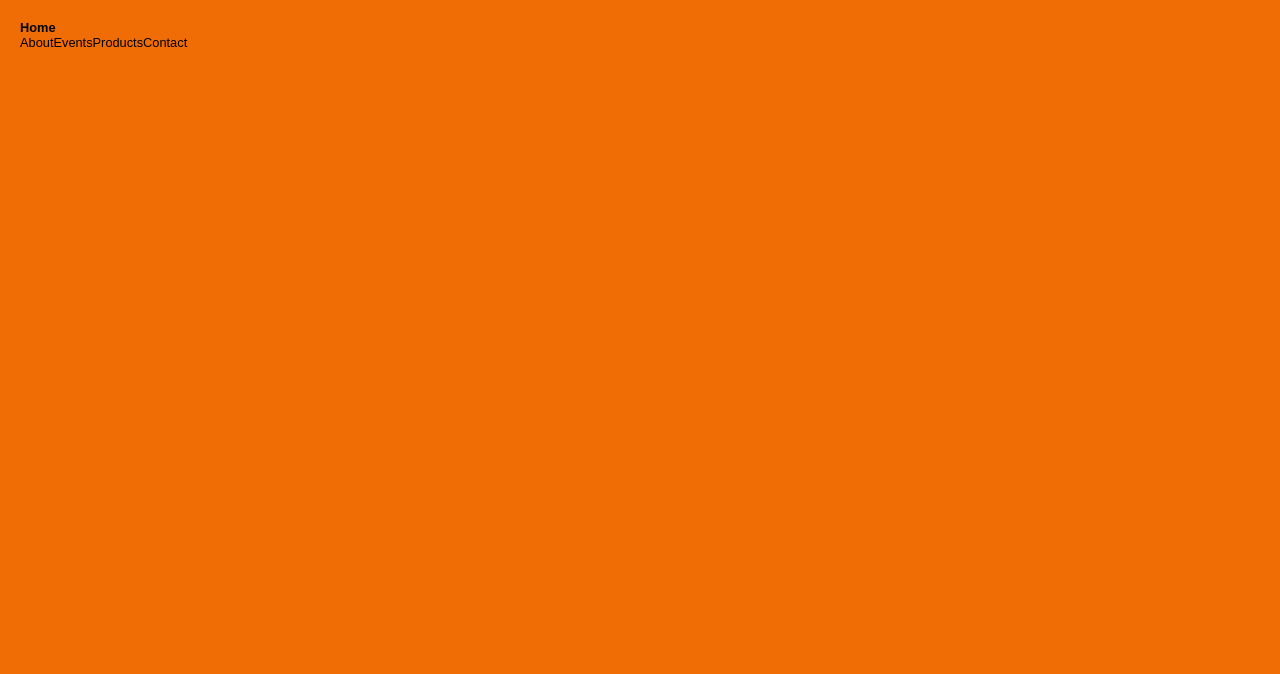
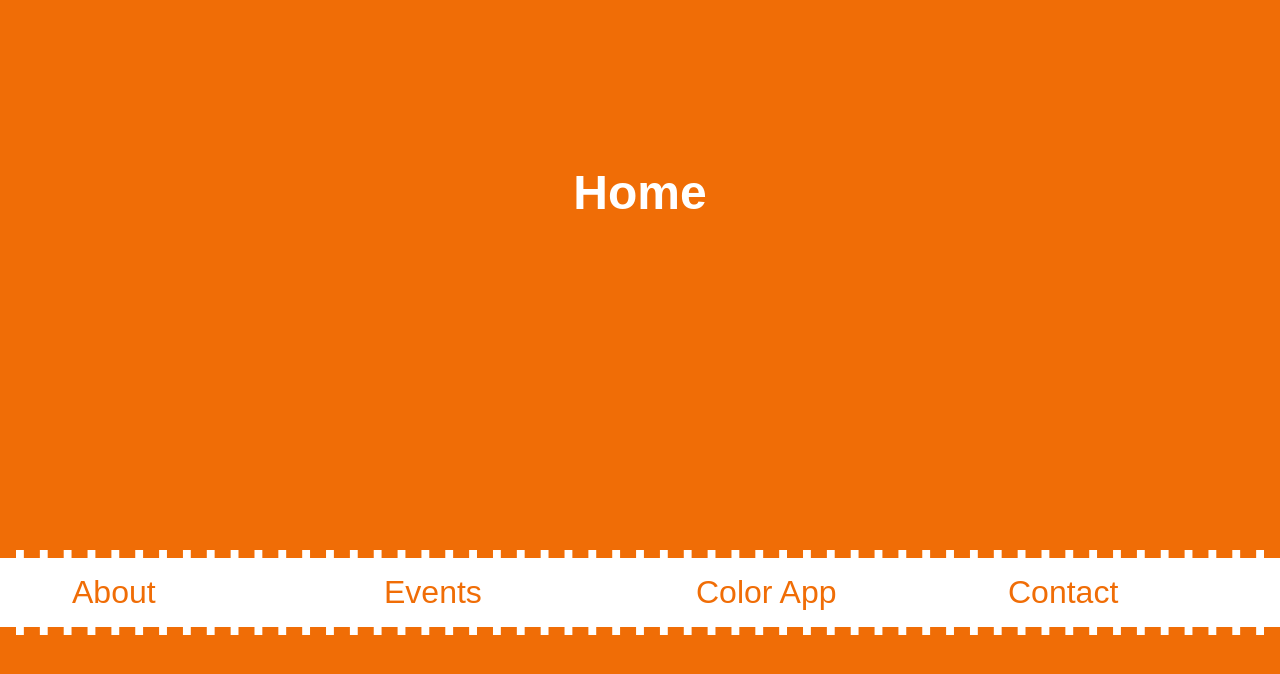
Before and after one commit to ekpliska/color-project, a React (Create React App) app: page / in a window 1280 px wide. Shown: the top 674 px of the page. Built offline with nearby package versions, Linux system fonts and the light colour scheme.

Commit message:
fixed: css

```diff
--- a/src/App.css
+++ b/src/App.css
@@ -5,8 +5,6 @@ body {
 }
 main {
     background: white;
-    height: 100vh;
-    width: 60%;
     margin: 0 auto;
     padding: 20px;
     display: flex;
--- a/src/MenuComponents/AboutMenu.js
+++ b/src/MenuComponents/AboutMenu.js
@@ -35,7 +35,7 @@ export const Services = () => {
 
 export const Location = () => {
     return (
-        <section className="services">
+        <section className="location">
             <h1>
                 Location
             </h1>
--- a/src/MenuComponents/Items.js
+++ b/src/MenuComponents/Items.js
@@ -3,18 +3,19 @@ import { Route, Link } from 'react-router-dom';
 import PageTemplate from '../template/PageTemplate';
 import { AboutMenu } from './MainMenu';
 import { Company, History, Services, Location } from './AboutMenu';
+import App from '../App';
 
 export const Home = () => {
     return (
-        <section className="home">
+        <div className="home">
             <h1>Home</h1>
-            <nav>
+            <div>
                 <Link to="about">About</Link>
                 <Link to="events">Events</Link>
-                <Link to="products">Products</Link>
+                <Link to="colorapp">Color App</Link>
                 <Link to="contact">Contact</Link>
-            </nav>
-        </section>
+            </div>
+        </div>
     )
 }
 
@@ -22,7 +23,6 @@ export const About = () => {
     return (
         <PageTemplate>
             <section className="about">
-                <h1>About</h1>
                 <Route component={AboutMenu} />
                 <Route exac path="/about" component={Company} />
                 <Route path="/about/history" component={History} />
@@ -47,7 +47,7 @@ export const ColorApp = () => {
     return (
         <PageTemplate>
             <section className="colorapp">
-                <h1>ColorApp</h1>
+                <App />
             </section>
         </PageTemplate>
     )
@@ -66,10 +66,10 @@ export const Contact = () => {
 export const Whoops404 = ({ location }) => {
     return (
         <PageTemplate>
-            <section className="whoops-404">
+            <div className="whoops-404">
                 <h1>Page not found</h1>
                 <p>Resource not found at '{location.pathname}'</p>
-            </section>
+            </div>
         </PageTemplate>
     )
 }
--- a/src/MenuComponents/MainMenu.js
+++ b/src/MenuComponents/MainMenu.js
@@ -4,7 +4,7 @@ import { NavLink } from 'react-router-dom';
 
 const selectedStyle = {
     backGroundColor: "white",
-    color: "slategray"
+    color: '#ffffff'
 }
 
 export const MainMenu = () => {
@@ -19,8 +19,8 @@ export const MainMenu = () => {
             <NavLink to="/events" activeStyle={selectedStyle}>
                 Events
             </NavLink>
-            <NavLink to="/products" activeStyle={selectedStyle}>
-                Products
+            <NavLink to="/colorapp" activeStyle={selectedStyle}>
+                ColorApp
             </NavLink>
             <NavLink to="/contact" activeStyle={selectedStyle}>
                 Contact
--- a/src/index.js
+++ b/src/index.js
@@ -6,13 +6,14 @@ import configureStore from './store/index';
 import { Provider } from 'react-redux';
 import { HashRouter, Route, Switch, Redirect } from 'react-router-dom';
 import { Home, About, Events, ColorApp, Contact, Whoops404 } from './MenuComponents/Items';
-// import './stylesheets/page.css';
+import './stylesheets/page.css';
 
 const store = configureStore();
 
 ReactDOM.render(
     <HashRouter>
-        <div className="mainMenu">
+        <Provider store={store}>
+        <div className="main">
             <Switch>
                 <Route exact path="/" component={Home} />
                 <Route path="/about" component={About} />
@@ -26,9 +27,7 @@ ReactDOM.render(
                 <Route component={Whoops404} />
             </Switch>
         </div>
-        {/* <Provider store={store}>
-            <App />
-        </Provider> */}
+        </Provider>
     </HashRouter>,
     document.getElementById('root')
 )
--- a/src/stylesheets/menu.css
+++ b/src/stylesheets/menu.css
@@ -1,4 +1,4 @@
-nav.main-menu {
+.main-menu {
 
   display: flex;
   flex-direction: column;
@@ -10,26 +10,25 @@ nav.main-menu {
   min-width: 20%;
 }
 
-a {
+.main-menu a {
     color: ghostwhite;
     text-align: center;
     padding: 1em;
     font-size: 1.5em;
 }
 
-
-div.about-menu {
+.about-menu {
   width: 100%;
   list-style-type: none;
   display: flex;
   background-color: slategray;
 }
 
-div.about-menu > li {
+.about-menu li {
     flex-grow: 1;
 }
 
-div.about-menu > a {
+.about-menu li a {
     display: block;
     width: calc(100% - 1em);
     text-align: center;
--- a/src/stylesheets/page.css
+++ b/src/stylesheets/page.css
@@ -1,83 +1,224 @@
+html, body, #root, #root>div {
+	height: 100%;
+}
+
+body {
+	font-family: sans-serif;
+	font-size: 100%;
+	padding: 0;
+	margin: 0;
+}
+
+h1, h2, h3, h4, h5, h6, th, header {
+	font-family: sans-serif;
+	font-size: 100%;
+	padding: 0;
+	margin: 0;
+}
+
+a {
+	text-decoration: none;
+	color: black;
+}
+
+a:hover {
+	text-decoration: underline;
+}
+
+nav.main-menu {
+	display: -webkit-box;
+	display: -ms-flexbox;
+	display: flex;
+	-webkit-box-orient: vertical;
+	-webkit-box-direction: normal;
+	-ms-flex-direction: column;
+	flex-direction: column;
+	background-color: #f06d06;
+	color: #fff;
+	height: 100%;
+	width: 20%;
+	min-width: 20%;
+	box-shadow: 4px 0px 6px 2px rgba(0, 0, 0, 0.2);
+}
+
+nav.main-menu a {
+	color: #fff;
+	text-align: center;
+	padding: 1em;
+	font-size: 1.5em;
+}
+
+div.about-menu {
+	width: 100%;
+	list-style-type: none;
+	display: -webkit-box;
+	display: -ms-flexbox;
+	display: flex;
+	background-color: #f06d06;
+}
+
+div.about-menu>li {
+	-webkit-box-flex: 1;
+	-ms-flex-positive: 1;
+	flex-grow: 1;
+}
+
+div.about-menu>li>a {
+	display: block;
+	width: calc(100% - 1em);
+	text-align: center;
+	text-decoration: none;
+	color: ghostwhite;
+	padding: .5em;
+}
+
+ul.breadcrumbs {
+	list-style-type: none;
+	display: -webkit-box;
+	display: -ms-flexbox;
+	display: flex;
+}
+
+ul.breadcrumbs>li a {
+	color: cornflowerblue;
+}
+
+ul.breadcrumbs>li:not(:last-of-type):after {
+	content: ">";
+	padding: 0 .5em;
+}
+
+a {
+	text-decoration: none;
+	color: black;
+}
+
+a:hover {
+	text-decoration: underline;
+}
+
 div.page {
+	display: -webkit-box;
+	display: -ms-flexbox;
 	display: flex;
+	-webkit-box-pack: justify;
+	-ms-flex-pack: justify;
 	justify-content: space-between;
 	height: 100%;
 }
 
-section > div:not(.about-menu, .whoops-404),
-section > section {
+section>div:not(.about-menu, .whoops-404), section>section {
 	margin: 1em;
 }
-
-section.events,
-section.products,
-section.contact {
+section.colorapp {
+	width: 100%;
+	background: #fff;
+	margin-left: 10px;
+}
+section.events, section.contact {
+	-webkit-box-flex: 1;
+	-ms-flex-positive: 1;
 	flex-grow: 1;
 	margin: 1em;
+	display: -webkit-box;
+	display: -ms-flexbox;
 	display: flex;
+	-webkit-box-pack: center;
+	-ms-flex-pack: center;
 	justify-content: center;
+	-webkit-box-align: center;
+	-ms-flex-align: center;
 	align-items: center;
+	width: 100%;
 }
 
-h1 {
+section.events h1, section.products h1, section.contact h1 {
 	font-size: 3em;
 	color: slategray;
 }
 
+section.about {
+	margin-left: 10px;
+	width: 100%;
+	background: #fff;
+}
+
 div.home {
 	height: 100%;
+	display: -webkit-box;
+	display: -ms-flexbox;
 	display: flex;
+	-webkit-box-orient: vertical;
+	-webkit-box-direction: normal;
+	-ms-flex-direction: column;
 	flex-direction: column;
+	-ms-flex-pack: distribute;
 	justify-content: space-around;
+	-webkit-box-align: center;
+	-ms-flex-align: center;
 	align-items: center;
 }
 
-h1 {
+div.home h1 {
 	font-size: 3em;
-    color: slategray;
+	color: #fff;
 }
 
-nav {
-    background-color: slategray;
+div.home>div {
+	background-color: #fff;
 	padding: 1em;
-    border-top: dashed .5em ghostwhite;
-    border-bottom: dashed .5em ghostwhite;
+	border-top: dashed .5em #f06d06;
+	border-bottom: dashed .5em #f06d06;
 	width: calc(100% - 2em);
+	display: -webkit-box;
+	display: -ms-flexbox;
 	display: flex;
+	-ms-flex-pack: distribute;
 	justify-content: space-around;
+	-ms-flex-wrap: wrap;
 	flex-wrap: wrap;
 }
-a {
+
+div.home>div a {
 	font-size: 2em;
-      color: ghostwhite;
+	color: #f06d06;
+	-ms-flex-preferred-size: 200px;
 	flex-basis: 200px;
 }
 
-section.about {
+section.about>section {
 	padding: 2em;
 }
 
-section.whoops-404 {
+div.whoops-404 {
 	position: fixed;
 	top: 0;
 	left: 0;
 	z-index: 99;
+	display: -webkit-box;
+	display: -ms-flexbox;
 	display: flex;
 	width: 100%;
 	height: 100%;
 	margin: 0;
+	-webkit-box-pack: center;
+	-ms-flex-pack: center;
 	justify-content: center;
+	-webkit-box-align: center;
+	-ms-flex-align: center;
 	align-items: center;
 	background-color: darkred;
 	color: ghostwhite;
 	font-size: 1.5em;
 }
-a {
+
+div.whoops-404 a {
 	color: white;
 	text-decoration: underline;
 	margin: 1em;
 }
-a:hover {
+
+div.whoops-404 a:hover {
 	color: yellow;
 	text-decoration: none;
 }
```
Lines whose indentation alone changed are shown as unchanged.
